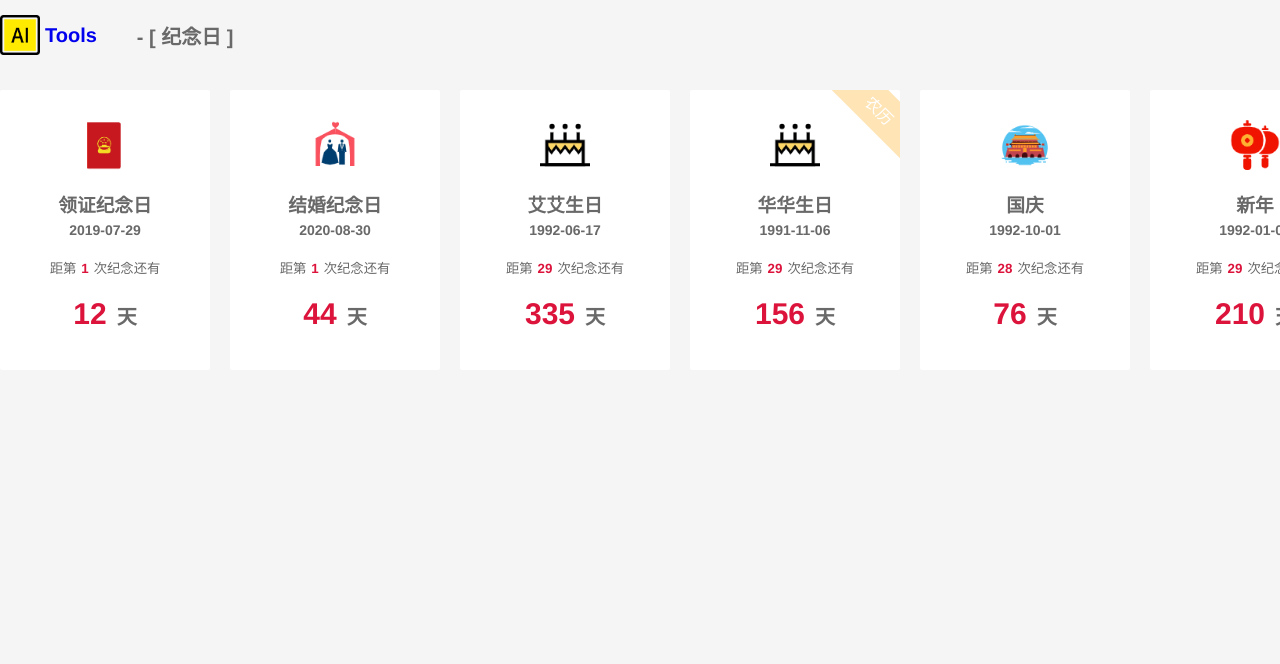
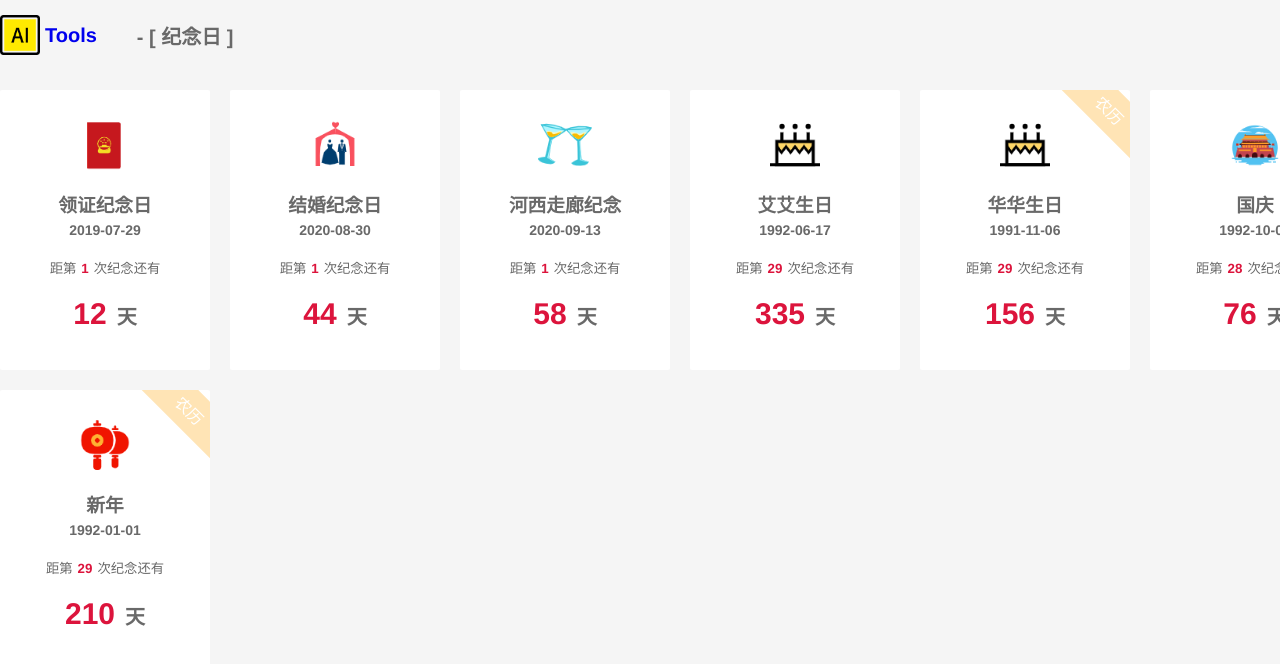
Before and after one commit to AiYooooo/AiTools, a Vue app: page /#/memorialday in a window 1280 px wide. Shown: the top 664 px of the page. Built offline with nearby package versions, Linux system fonts and the light colour scheme; what vue-clipboard2 would draw is missing.

Commit message:
增加新的纪念日

```diff
--- a/src/pages/Memorialday/index.vue
+++ b/src/pages/Memorialday/index.vue
@@ -27,6 +27,12 @@
                     icon: require("../../assets/others/wedding.png"),
                     name: '结婚纪念日',
                     time: '2020-08-30',
+                    lunar: false,
+                    count: 0, day: 0
+                },{
+                    icon: require("../../assets/others/ai.png"),
+                    name: '河西走廊纪念',
+                    time: '2020-09-13',
                     lunar: false,
                     count: 0, day: 0
                 },{
```
Also changed, not shown: src/assets/others/ai.png (added).
